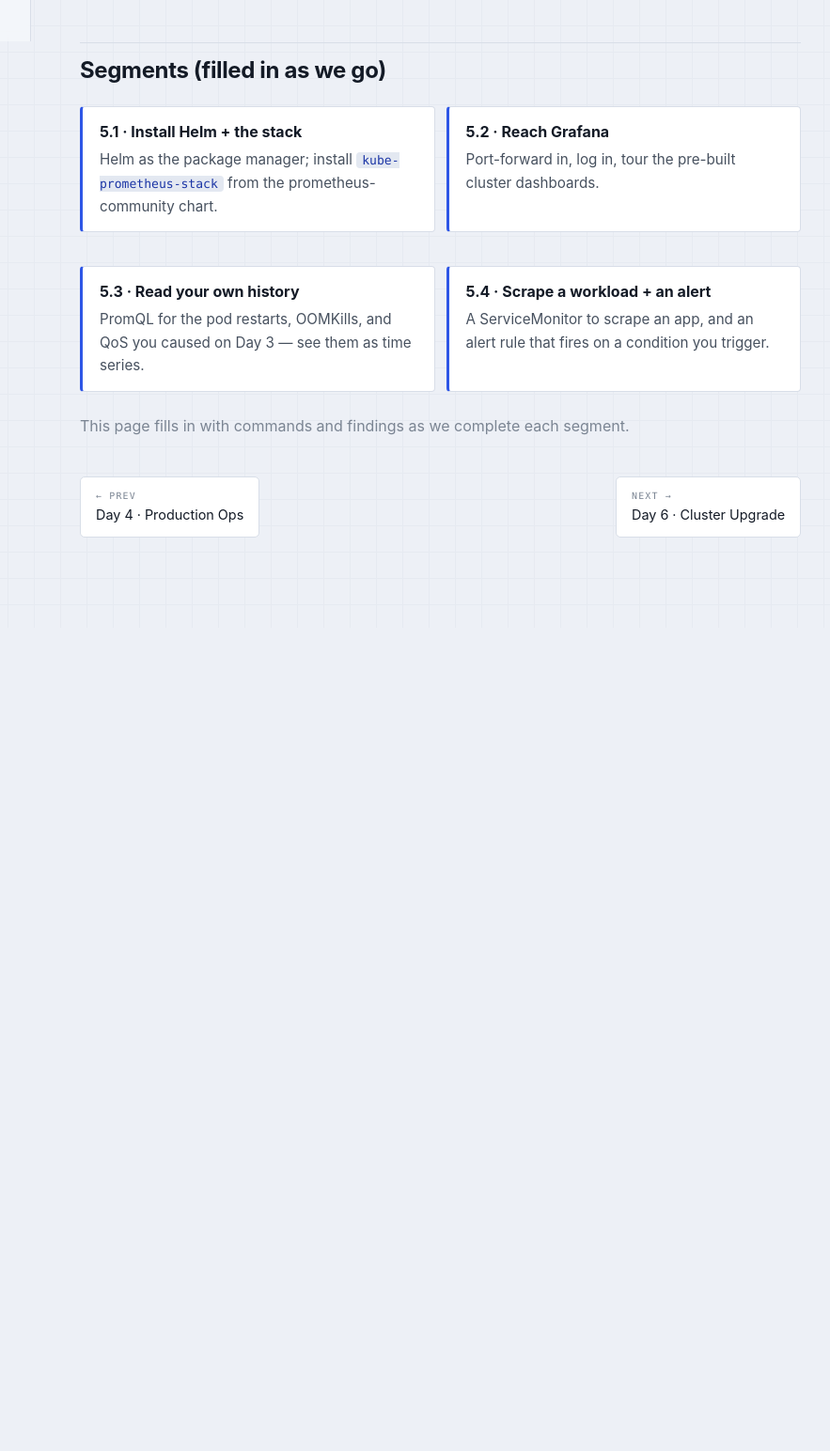
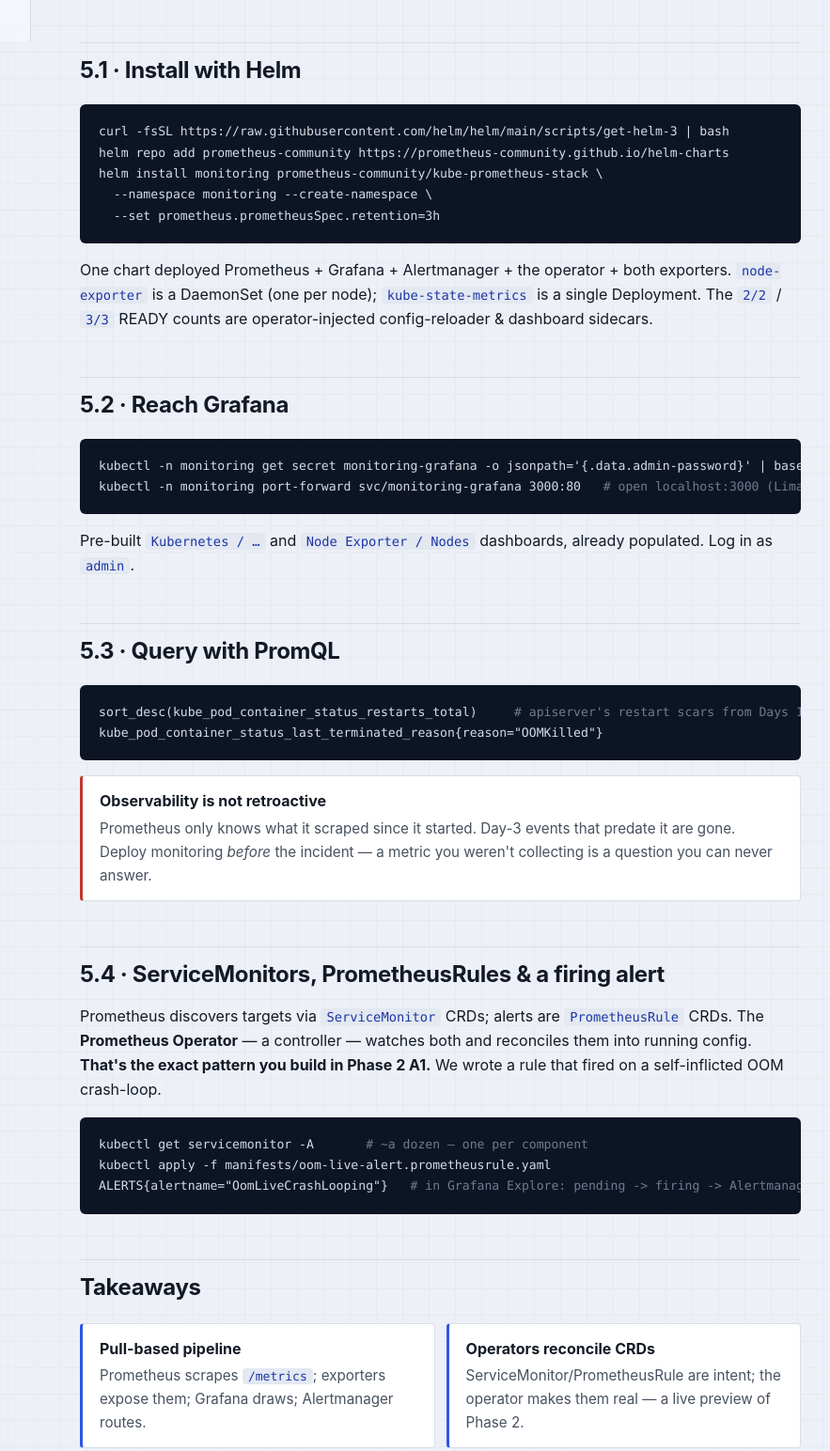
Before and after one commit to rahb3rt/k8s-course, a plain HTML site: page docs/day5.html in a window 1280 px wide. Shown: the part 756-2300 px from the top of the page at 94% size, without its empty margins (271-1154 px from the left). Before the commit the page ends 1424 px from the top, so only its background shows below. Drawn offline with Linux system fonts and the light colour scheme.

Commit message:
Day 5 complete: observability lesson + manifests codified, site marked done

```diff
--- a/docs/day5.html
+++ b/docs/day5.html
@@ -19,15 +19,15 @@
       <a class="item" href="day2.html"><span class="n">D2</span> Networking <span class="st done"></span></a>
       <a class="item" href="day3.html"><span class="n">D3</span> Storage &amp; Lifecycle <span class="st done"></span></a>
       <a class="item" href="day4.html"><span class="n">D4</span> Production Ops <span class="st done"></span></a>
-      <a class="item active" href="day5.html"><span class="n">D5</span> Observability <span class="st next"></span></a>
-      <a class="item" href="day6.html"><span class="n">D6</span> Cluster Upgrade <span class="st todo"></span></a>
+      <a class="item active" href="day5.html"><span class="n">D5</span> Observability <span class="st done"></span></a>
+      <a class="item" href="day6.html"><span class="n">D6</span> Cluster Upgrade <span class="st next"></span></a>
       <div class="navgroup">Phase 2 · Architect</div>
       <a class="item" href="architect.html"><span class="n">A</span> Architect Track <span class="st todo"></span></a>
     </div>
   </nav>
   <main>
     <div class="content">
-      <div class="pagehead"><p class="eyebrow" style="margin:0">Phase 1 · Day 05</p><span class="chip next">In progress</span></div>
+      <div class="pagehead"><p class="eyebrow" style="margin:0">Phase 1 · Day 05</p><span class="chip ok">Complete</span></div>
       <h1>Observability: Prometheus &amp; Grafana</h1>
       <p class="lede">Stop guessing what the cluster is doing. Deploy the <strong>kube-prometheus-stack</strong> (Prometheus + Grafana + Alertmanager + exporters) with Helm, and learn the pull-based metrics pipeline from scrape to dashboard.</p>
 
@@ -45,14 +45,37 @@
         </tbody>
       </table></div>
 
-      <h2>Segments (filled in as we go)</h2>
+      <h2>5.1 · Install with Helm</h2>
+      <pre>curl -fsSL https://raw.githubusercontent.com/helm/helm/main/scripts/get-helm-3 | bash
+helm repo add prometheus-community https://prometheus-community.github.io/helm-charts
+helm install monitoring prometheus-community/kube-prometheus-stack \
+  --namespace monitoring --create-namespace \
+  --set prometheus.prometheusSpec.retention=3h</pre>
+      <p>One chart deployed Prometheus + Grafana + Alertmanager + the operator + both exporters. <code class="inl">node-exporter</code> is a DaemonSet (one per node); <code class="inl">kube-state-metrics</code> is a single Deployment. The <code class="inl">2/2</code> / <code class="inl">3/3</code> READY counts are operator-injected config-reloader &amp; dashboard sidecars.</p>
+
+      <h2>5.2 · Reach Grafana</h2>
+      <pre>kubectl -n monitoring get secret monitoring-grafana -o jsonpath='{.data.admin-password}' | base64 -d
+kubectl -n monitoring port-forward svc/monitoring-grafana 3000:80   <span class="c"># open localhost:3000 (Lima forwards it)</span></pre>
+      <p>Pre-built <code class="inl">Kubernetes / …</code> and <code class="inl">Node Exporter / Nodes</code> dashboards, already populated. Log in as <code class="inl">admin</code>.</p>
+
+      <h2>5.3 · Query with PromQL</h2>
+      <pre>sort_desc(kube_pod_container_status_restarts_total)     <span class="c"># apiserver's restart scars from Days 1 &amp; 4</span>
+kube_pod_container_status_last_terminated_reason{reason="OOMKilled"}</pre>
+      <div class="card crit"><b>Observability is not retroactive</b><p>Prometheus only knows what it scraped since it started. Day-3 events that predate it are gone. Deploy monitoring <em>before</em> the incident — a metric you weren't collecting is a question you can never answer.</p></div>
+
+      <h2>5.4 · ServiceMonitors, PrometheusRules &amp; a firing alert</h2>
+      <p>Prometheus discovers targets via <code class="inl">ServiceMonitor</code> CRDs; alerts are <code class="inl">PrometheusRule</code> CRDs. The <strong>Prometheus Operator</strong> — a controller — watches both and reconciles them into running config. <strong>That's the exact pattern you build in Phase 2 A1.</strong> We wrote a rule that fired on a self-inflicted OOM crash-loop.</p>
+      <pre>kubectl get servicemonitor -A       <span class="c"># ~a dozen — one per component</span>
+kubectl apply -f manifests/oom-live-alert.prometheusrule.yaml
+ALERTS{alertname="OomLiveCrashLooping"}   <span class="c"># in Grafana Explore: pending -> firing -> Alertmanager</span></pre>
+
+      <h2>Takeaways</h2>
       <div class="grid2">
-        <div class="card"><b>5.1 · Install Helm + the stack</b><p>Helm as the package manager; install <code class="inl">kube-prometheus-stack</code> from the prometheus-community chart.</p></div>
-        <div class="card"><b>5.2 · Reach Grafana</b><p>Port-forward in, log in, tour the pre-built cluster dashboards.</p></div>
-        <div class="card"><b>5.3 · Read your own history</b><p>PromQL for the pod restarts, OOMKills, and QoS you caused on Day 3 — see them as time series.</p></div>
-        <div class="card"><b>5.4 · Scrape a workload + an alert</b><p>A ServiceMonitor to scrape an app, and an alert rule that fires on a condition you trigger.</p></div>
+        <div class="card"><b>Pull-based pipeline</b><p>Prometheus scrapes <code class="inl">/metrics</code>; exporters expose them; Grafana draws; Alertmanager routes.</p></div>
+        <div class="card"><b>Operators reconcile CRDs</b><p>ServiceMonitor/PrometheusRule are intent; the operator makes them real — a live preview of Phase 2.</p></div>
+        <div class="card crit"><b>Monitor before the incident</b><p>There is no historical data for what you weren't scraping.</p></div>
+        <div class="card"><b>Helm = platform delivery</b><p>Six components, one chart, dozens of objects — how real platforms ship.</p></div>
       </div>
-      <p style="color:var(--ink-3)">This page fills in with commands and findings as we complete each segment.</p>
 
       <div class="prevnext">
         <a href="day4.html"><span class="lbl">← Prev</span> Day 4 · Production Ops</a>
```
Also changed, not shown: docs/architect.html (+2 -2 lines), docs/day1.html (+2 -2 lines), docs/day2.html (+2 -2 lines), docs/day3.html (+2 -2 lines), docs/day4.html (+2 -2 lines), docs/day6.html (+2 -2 lines), docs/index.html (+5 -5 lines), docs/setup.html (+2 -2 lines), 4 other files.
